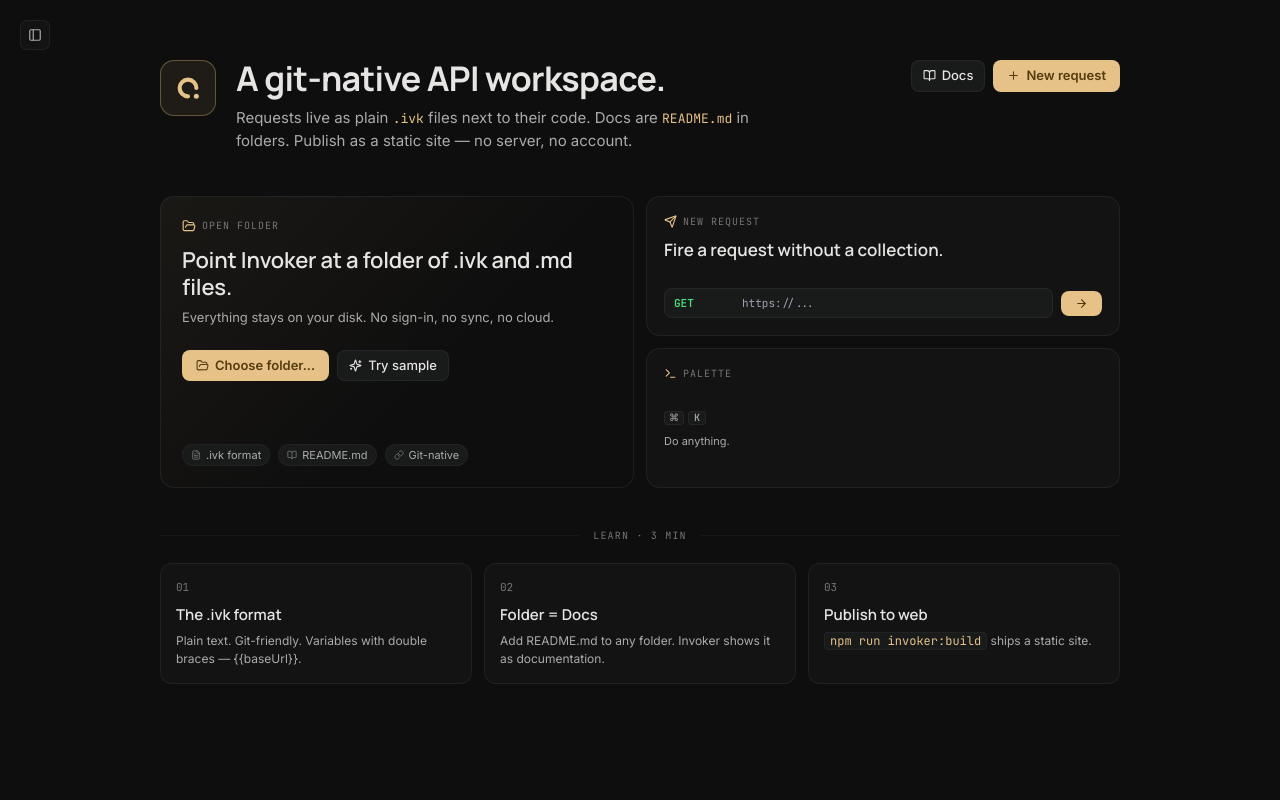
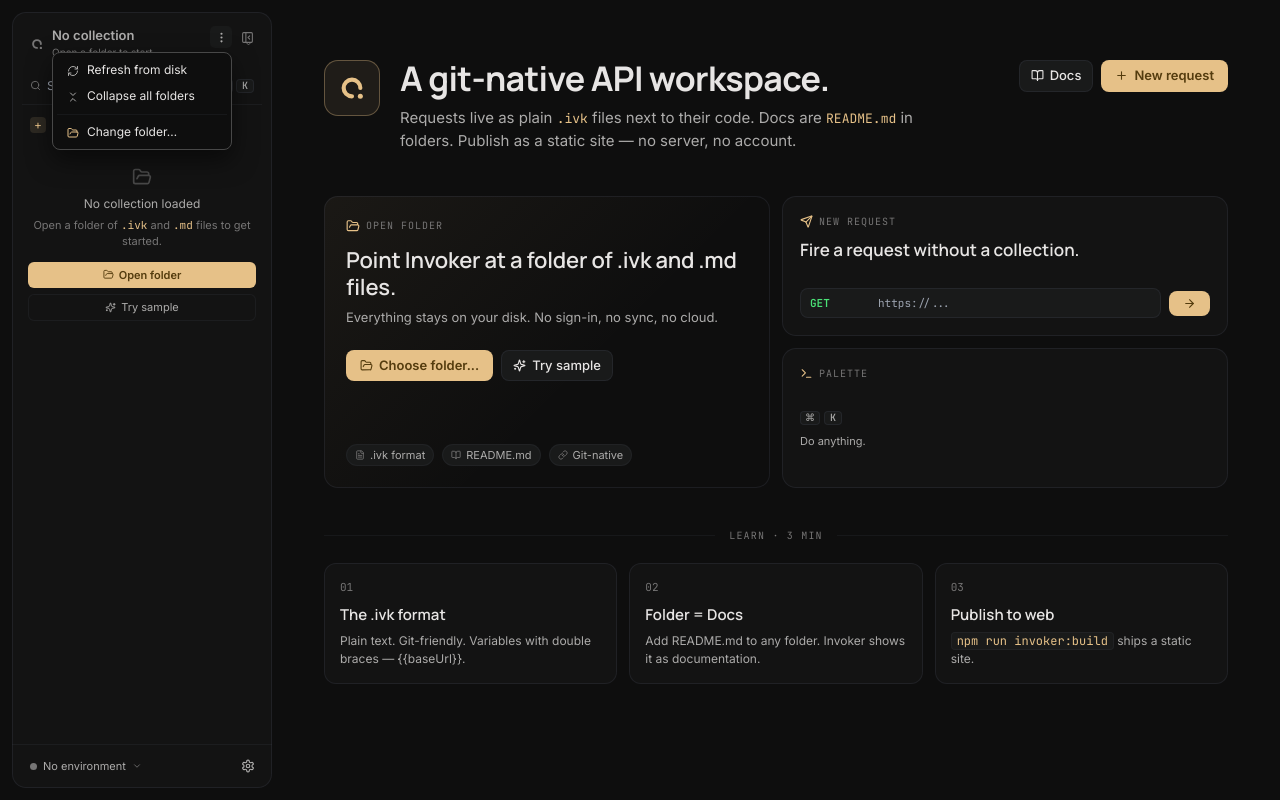
Before and after one commit to doossee/invoker-app, a React (Vite) app: page / in a window 1280 px wide. Both pictures are taken after a click on the button 247 px from the left and 37 px from the top of the page. Built offline with nearby package versions, Linux system fonts and the light colour scheme; what ivkjs would draw is missing.

Commit message:
feat(sidebar): flatten search row + add kebab to collection header

```diff
--- a/src/components/layout/Sidebar.tsx
+++ b/src/components/layout/Sidebar.tsx
@@ -12,6 +12,9 @@
   FilePlus,
   FolderPlus,
   BookOpen,
+  MoreVertical,
+  RefreshCw,
+  ChevronsDownUp,
 } from 'lucide-react';
 import { InvokerMark, Kbd, TOKENS } from '@/components/shared/primitives';
 import { useEditorStore } from '@/stores/editor-store';
@@ -19,6 +22,8 @@
 import { useCollectionStore } from '@/stores/collection-store';
 import { useDocsStore } from '@/stores/docs-store';
 import { useOpenCollection } from '@/hooks/useOpenCollection';
+import { isTauri } from '@/lib/platform';
+import { loadCollection as loadFromDisk } from '@/lib/file-system';
 
 const ENV_COLORS: Record<string, string> = {
   development: '#22c55e',
@@ -61,16 +66,15 @@
       <CollectionHeader />
 
       {/* Search Bar */}
-      <div style={{ padding: '0 10px 8px' }}>
+      <div style={{ padding: '0 10px 4px' }}>
         <div
           style={{
             display: 'flex',
             alignItems: 'center',
             gap: 6,
             padding: '5px 8px',
-            background: TOKENS.s3,
+            background: 'transparent',
             borderRadius: 7,
-            boxShadow: `inset 0 0 0 1px ${TOKENS.strokeSoft}`,
             minWidth: 0,
           }}
         >
@@ -141,6 +145,8 @@
   const setSidebarCollapsed = useEditorStore((s) => s.setSidebarCollapsed);
   const [menuOpen, setMenuOpen] = useState(false);
   const wrapperRef = useRef<HTMLDivElement | null>(null);
+  const [kebabOpen, setKebabOpen] = useState(false);
+  const kebabRef = useRef<HTMLDivElement | null>(null);
 
   // Click-outside to close.
   useEffect(() => {
@@ -158,6 +164,23 @@
       window.removeEventListener('keydown', escHandler);
     };
   }, [menuOpen]);
+
+  // Click-outside / Escape for the kebab.
+  useEffect(() => {
+    if (!kebabOpen) return;
+    const onMouseDown = (e: MouseEvent) => {
+      if (!kebabRef.current?.contains(e.target as Node)) setKebabOpen(false);
+    };
+    const onKey = (e: KeyboardEvent) => {
+      if (e.key === 'Escape') setKebabOpen(false);
+    };
+    window.addEventListener('mousedown', onMouseDown);
+    window.addEventListener('keydown', onKey);
+    return () => {
+      window.removeEventListener('mousedown', onMouseDown);
+      window.removeEventListener('keydown', onKey);
+    };
+  }, [kebabOpen]);
 
   const { name, summary } = useMemo(() => {
     const folders = new Set<string>();
@@ -179,6 +202,33 @@
     if (nfolders > 0) parts.push(`${nfolders} folder${nfolders === 1 ? '' : 's'}`);
     return { name, summary: parts.join(' · ') };
   }, [files, docs, collectionPath]);
+
+  // Kebab actions — these used to live in the SidebarToolbar (PR #88).
+  const collapseAllFolders = useCollectionStore((s) => s.collapseAllFolders);
+  const setCollectionPath = useCollectionStore((s) => s.setCollectionPath);
+  const loadCollectionToStore = useCollectionStore((s) => s.loadCollection);
+  const loadDocsToStore = useDocsStore((s) => s.loadDocs);
+
+  const handleRefresh = async () => {
+    setKebabOpen(false);
+    if (!isTauri() || !collectionPath || collectionPath === '(sample)' || collectionPath === '(published)') {
+      return;
+    }
+    try {
+      const data = await loadFromDisk(collectionPath);
+      loadCollectionToStore({ ivkFiles: data.ivkFiles, basePath: data.basePath });
+      setCollectionPath(collectionPath);
+      loadDocsToStore(data.mdFiles);
+    } catch (err) {
+      // eslint-disable-next-line no-alert
+      window.alert(`Refresh failed: ${err instanceof Error ? err.message : String(err)}`);
+    }
+  };
+
+  const handleCollapseAll = () => {
+    setKebabOpen(false);
+    collapseAllFolders();
+  };
 
   const hasCollection = files.length > 0 || docs.length > 0;
 
@@ -227,6 +277,42 @@
           }}
         />
       </button>
+
+      {/* Kebab — collection-level actions (refresh, collapse all,
+          change folder). Replaces the icon toolbar from PR #88. */}
+      <div ref={kebabRef} style={{ position: 'absolute', top: 14, right: 40 }}>
+        <button
+          onClick={(e) => {
+            e.stopPropagation();
+            setKebabOpen((v) => !v);
+          }}
+          title="Collection actions"
+          aria-label="Collection actions"
+          style={{
+            width: 22,
+            height: 22,
+            display: 'flex',
+            alignItems: 'center',
+            justifyContent: 'center',
+            background: kebabOpen ? TOKENS.s3 : 'transparent',
+            border: 'none',
+            borderRadius: 5,
+            color: TOKENS.fg2,
+            cursor: 'pointer',
+          }}
+          onMouseEnter={(e) => (e.currentTarget.style.background = TOKENS.s3)}
+          onMouseLeave={(e) => (e.currentTarget.style.background = kebabOpen ? TOKENS.s3 : 'transparent')}
+        >
+          <MoreVertical size={13} />
+        </button>
+        {kebabOpen && (
+          <KebabMenu
+            onClose={() => setKebabOpen(false)}
+            onRefresh={handleRefresh}
+            onCollapseAll={handleCollapseAll}
+          />
+        )}
+      </div>
 
       {/* Collapse-sidebar button. Sits in the same row visually but as a
           sibling so its click doesn't bubble into the switcher button.
@@ -306,6 +392,59 @@
         hint="Built-in demo collection, lives only in memory"
         onClick={() => {
           loadSample();
+          onClose();
+        }}
+      />
+    </div>
+  );
+}
+
+/* ------------------------------------------------------------------ */
+/*  Kebab menu — collection-level actions                              */
+/* ------------------------------------------------------------------ */
+function KebabMenu({
+  onClose,
+  onRefresh,
+  onCollapseAll,
+}: {
+  onClose: () => void;
+  onRefresh: () => void;
+  onCollapseAll: () => void;
+}) {
+  const { openCollection, loading, canOpenFolder } = useOpenCollection();
+  return (
+    <div
+      style={{
+        position: 'absolute',
+        top: '100%',
+        right: 0,
+        marginTop: 4,
+        minWidth: 180,
+        background: TOKENS.s1,
+        border: `1px solid ${TOKENS.fg4}`,
+        borderRadius: 8,
+        padding: 4,
+        boxShadow: '0 10px 25px rgba(0,0,0,0.5)',
+        zIndex: 60,
+      }}
+    >
+      <DropdownButton
+        icon={<RefreshCw size={12} style={{ color: TOKENS.fg2 }} />}
+        label="Refresh from disk"
+        onClick={onRefresh}
+      />
+      <DropdownButton
+        icon={<ChevronsDownUp size={12} style={{ color: TOKENS.fg2 }} />}
+        label="Collapse all folders"
+        onClick={onCollapseAll}
+      />
+      <div style={{ height: 1, background: TOKENS.strokeSoft, margin: '4px 0' }} />
+      <DropdownButton
+        icon={<FolderOpen size={12} style={{ color: TOKENS.amber }} />}
+        label={canOpenFolder ? 'Change folder…' : 'Change folder (unavailable)'}
+        disabled={!canOpenFolder || loading}
+        onClick={async () => {
+          await openCollection();
           onClose();
         }}
       />
```
